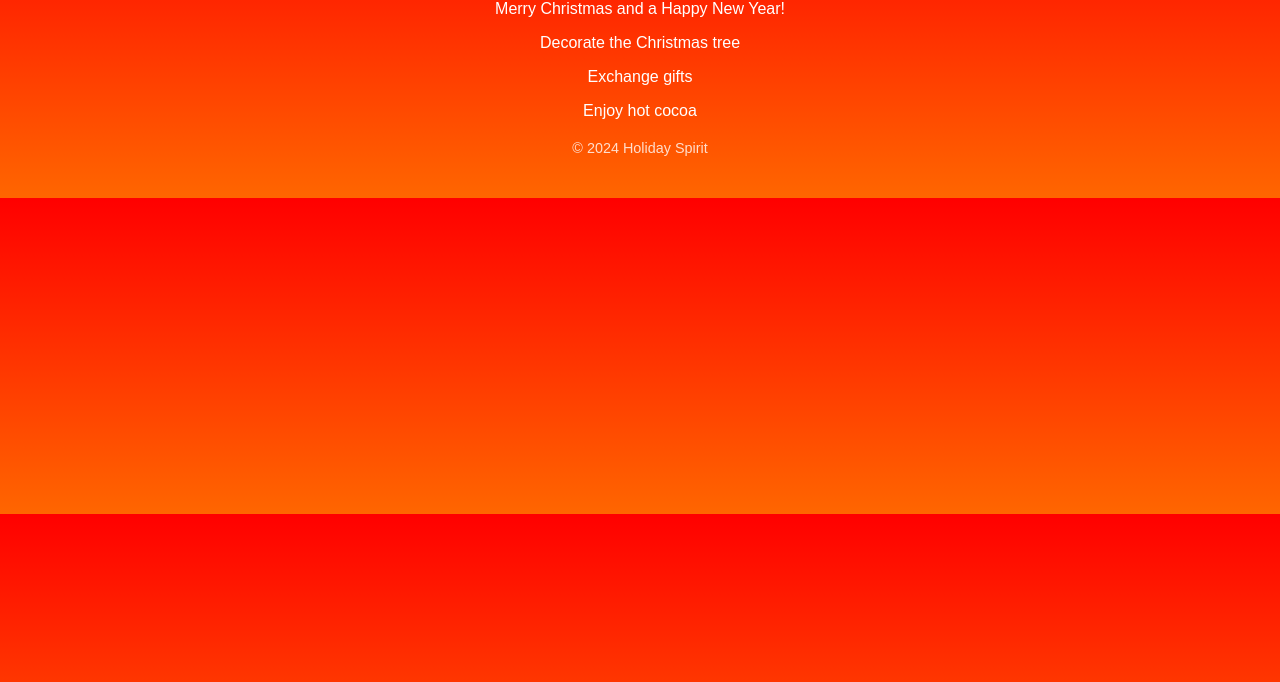
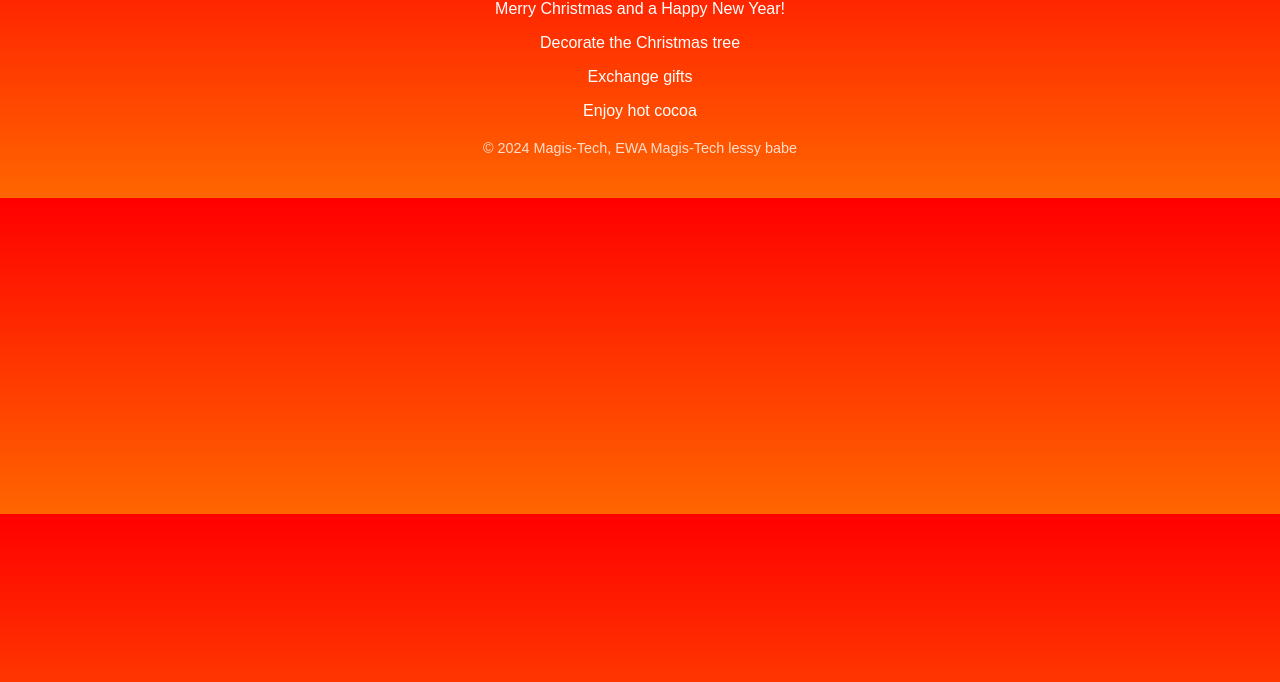
Before and after one commit to mandamilaybepr/Manda-s_Christmas, a plain HTML site: page index.html in a window 1280 px wide. Shown: the part 118-800 px from the top of the page. Drawn offline with Linux system fonts and the light colour scheme.

Commit message:
Update index.html

```diff
--- a/index.html
+++ b/index.html
@@ -17,7 +17,7 @@
         </div>
     </main>
     <footer>
-        <p>&copy; 2024 Holiday Spirit</p>
+        <p>&copy; 2024 Magis-Tech, EWA Magis-Tech lessy babe</p>
     </footer>
     <script src="js/scrypt.js"></script>
 </body>
```
